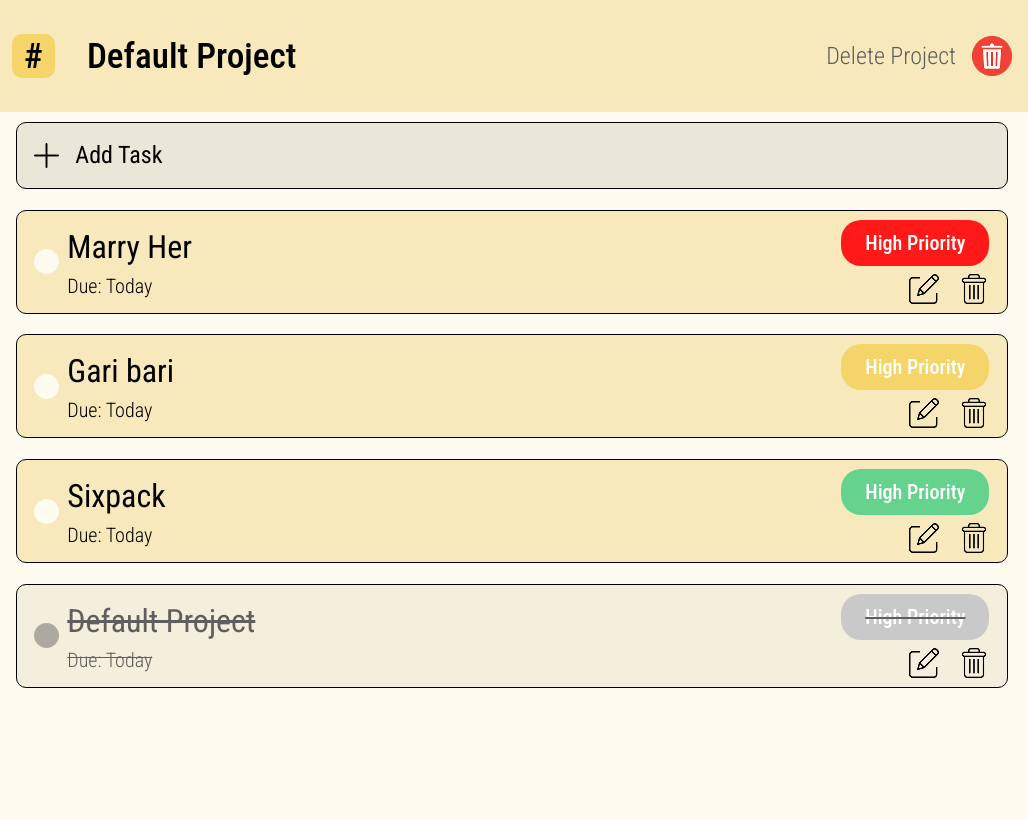
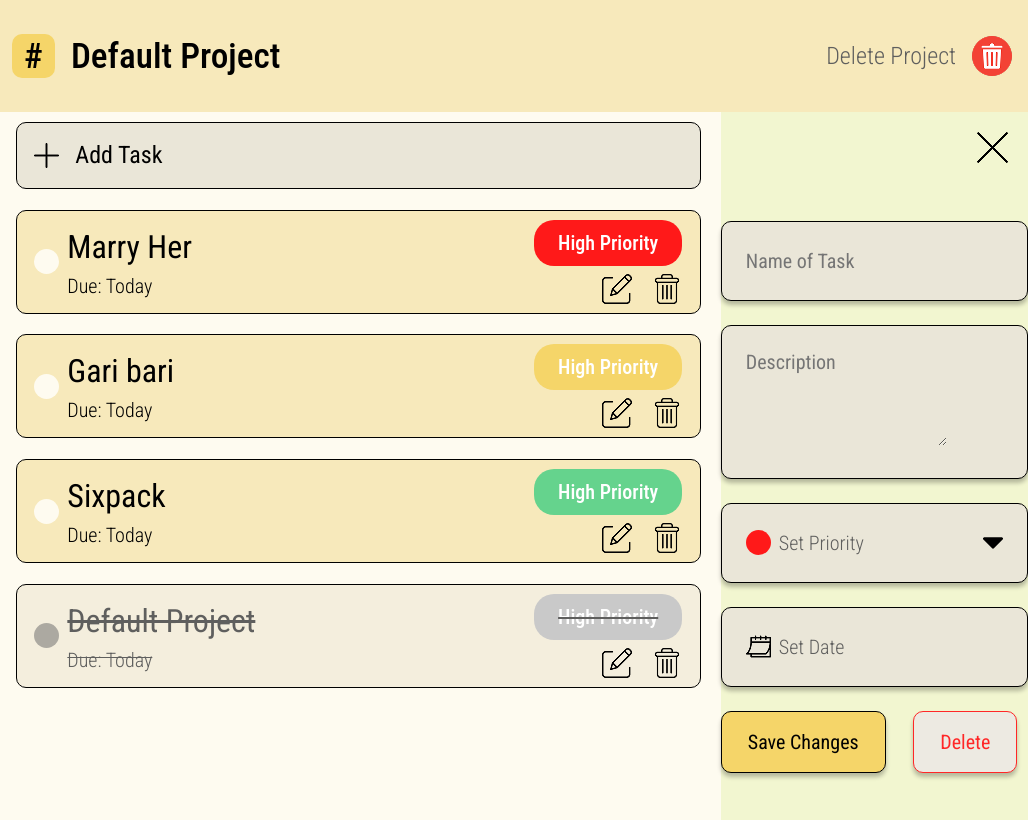
Before and after one commit to munna-68/nanoDo-todo-list, a website built with webpack: page src/template.html in a window 1280 px wide. Shown: the full height of the page, 252-1280 px from the left. Built offline with nearby package versions, Linux system fonts and the light colour scheme; files whose address does not match are found by name.

Commit message:
working on the style for the input pannel and finishing it

```diff
--- a/src/styles/style.css
+++ b/src/styles/style.css
@@ -209,8 +209,9 @@ p {
     margin-left: 1rem;
 }
 
+
 .icon-hash {
-    margin-right: 1.5rem;
+    margin-right: 0.5rem;
     background-color: #F5D569;
     border-radius: 10px;
     padding: 1px 12px;
@@ -366,3 +367,139 @@ p {
 .completed {
     background-color: #ACA9A1;
 }
+
+.input-panel {
+    position: relative;
+    width: 24vw;
+    background-color: #F2F6D0;
+    display: flex;
+    justify-content: center;
+}
+
+.main-content-container {
+    display: flex;
+    min-height: 88.5vh;
+}
+
+.btn-close-panel {
+    position: absolute;
+    top: 1.1rem;
+    right: 1.1rem;
+    width: 35px;
+    height: 35px;
+    cursor: pointer;
+}
+
+.editor-form {
+    margin-top: 6.8rem;
+    width: 310px;
+}
+
+.form-group {
+    background-color: #EAE6D8;
+    width: 100%;
+    padding: 1.5rem;
+    border-radius: 10px;
+    margin-bottom: 1.5rem;
+    font-family: 'Roboto Condensed';
+    font-style: normal;
+    font-weight: 300;
+    font-size: 1.25rem;
+    border: solid 1px black;
+    box-shadow: 0px 4.06px 4.06px 0px rgba(0, 0, 0, 0.25);
+
+}
+
+.input-txt{
+    font-family: 'Roboto Condensed';
+    font-style: normal;
+    font-weight: 300;
+    font-size: 1.25rem;
+}
+
+.custom-select-trigger {
+    display: flex;
+    justify-content: space-between;
+    align-items: center;
+}
+
+.date-picker-trigger {
+    display: flex;
+    justify-content: flex-start;
+    align-items: center;
+}
+
+
+
+.calender-icon {
+    margin-right: 0.5rem;
+}
+
+.color-dot {
+    width: 25px;
+    height: 25px;
+    border-radius: 50%;
+    margin-right: 0.5rem;
+    background-color: #FF1919;
+}
+
+.color-dot--red {
+    background-color: #FF1919;
+
+}
+
+.color-dot--yellow {
+    background-color: #F5D569;
+
+}
+
+.color-dot--green {
+    background-color: #65D38D;
+
+}
+
+.select-label {
+    display: flex;
+    justify-content: center;
+    align-items: center;
+
+}
+
+.btn-save {
+    font-family: 'Roboto Condensed';
+    font-style: normal;
+    font-weight: 400;
+    font-size: 1.25rem;
+    box-shadow: 0px 4.06px 4.06px 0px rgba(0, 0, 0, 0.25);
+    border: solid 1px black;
+    border-radius: 10px;
+    background-color: #F5D569;
+    padding: 18px 26px;
+    margin-right: 1.5rem;
+}
+
+.btn-save:hover {
+    background-color: #F9C410;
+    cursor: pointer;
+}
+
+.btn-delete-task {
+    font-family: 'Roboto Condensed';
+    font-style: normal;
+    font-weight: 400;
+    font-size: 1.25rem;
+    color: #FF2727;
+    box-shadow: 0px 4.06px 4.06px 0px rgba(0, 0, 0, 0.25);
+    border: solid 1px #FF2727;
+    border-radius: 10px;
+    background-color: #EDEAE2;
+    padding: 18px 26px;
+}
+
+.btn-delete-task:hover {
+    background-color: #FF2727;
+    color: white;
+    border: solid 1px white;
+
+    cursor: pointer;
+}
--- a/src/template.html
+++ b/src/template.html
@@ -132,7 +132,7 @@
                 </div>
             </div>
 
-            <aside class="input-panel hidden">
+            <aside class="input-panel">
                 <button class="btn-close-panel" aria-label="Close panel"><img src="./assets/images/cross-icon.png" alt="close panel icon"></button>
 
                 <form class="editor-form">
@@ -147,7 +147,7 @@
                     <div class="form-group">
                         <div class="custom-select-trigger">
                             <div class="select-label">
-                                <span class="color-dot color-dot--red"></span> Set Priority
+                                <div class="color-dot color-dot--red"></div> <p class="input-txt">Set Priority</p>
                             </div>
                             <img src="./assets/images/dropdown-icon.png" alt="dropdown icon">
                         </div>
@@ -155,8 +155,10 @@
 
                     <div class="form-group">
                         <div class="date-picker-trigger">
-                            <img src="./assets/images/calender-icon.png" alt="calender icon">
-                            <span class="date-picker-label">Set Date</span>
+                            <img src="./assets/images/calender-icon.png" class="calender-icon" alt="calender icon">
+                            <p class="input-txt">
+                                <span class="date-picker-label">Set Date</span>
+                            </p>
                         </div>
                     </div>
 
```
